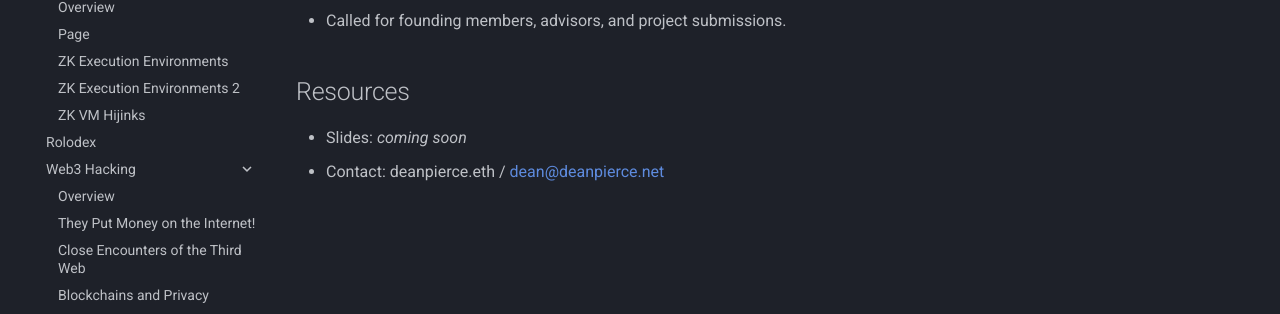
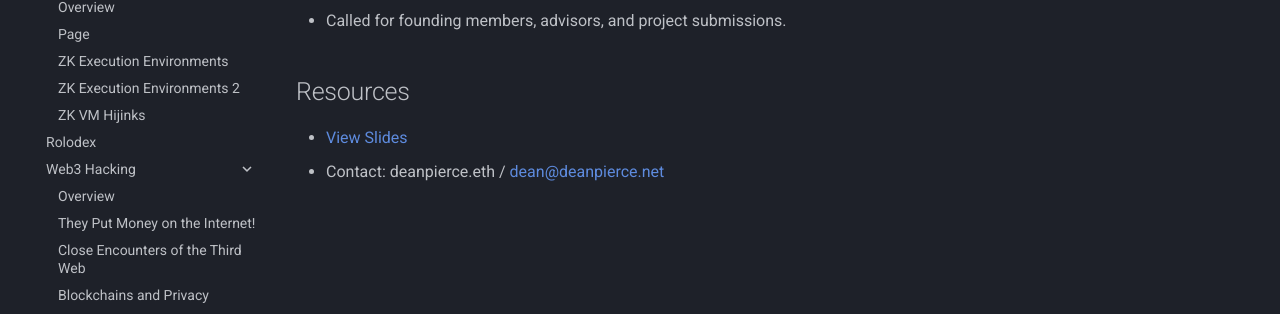
Before and after one commit to pierce403/deanpierce.net, an MkDocs documentation site: the page built from docs/talks/portland-hacker-foundation/bsides-portland-2024.md, in a window 1280 px wide. Shown: the part 355-669 px from the top of the page. Built offline with MkDocs 1.6.1 and Material for MkDocs 9.7.7, drawn with Linux system fonts in a browser that asks for light colours; comment, search, counter and statistics services are not loaded.

Commit message:
Add Gamma slides link to BSides Portland talk

```diff
--- a/docs/talks/portland-hacker-foundation/bsides-portland-2024.md
+++ b/docs/talks/portland-hacker-foundation/bsides-portland-2024.md
@@ -14,5 +14,5 @@ At BSides Portland 2024 I announced the concept for the Portland Hacker Foundati
 
 ## Resources
 
-- Slides: _coming soon_
+- [View Slides](https://gamma.app/docs/Portland-Hacker-Foundation-jno0rsrcnki80rl){ target=_blank }
 - Contact: deanpierce.eth / dean@deanpierce.net
```
